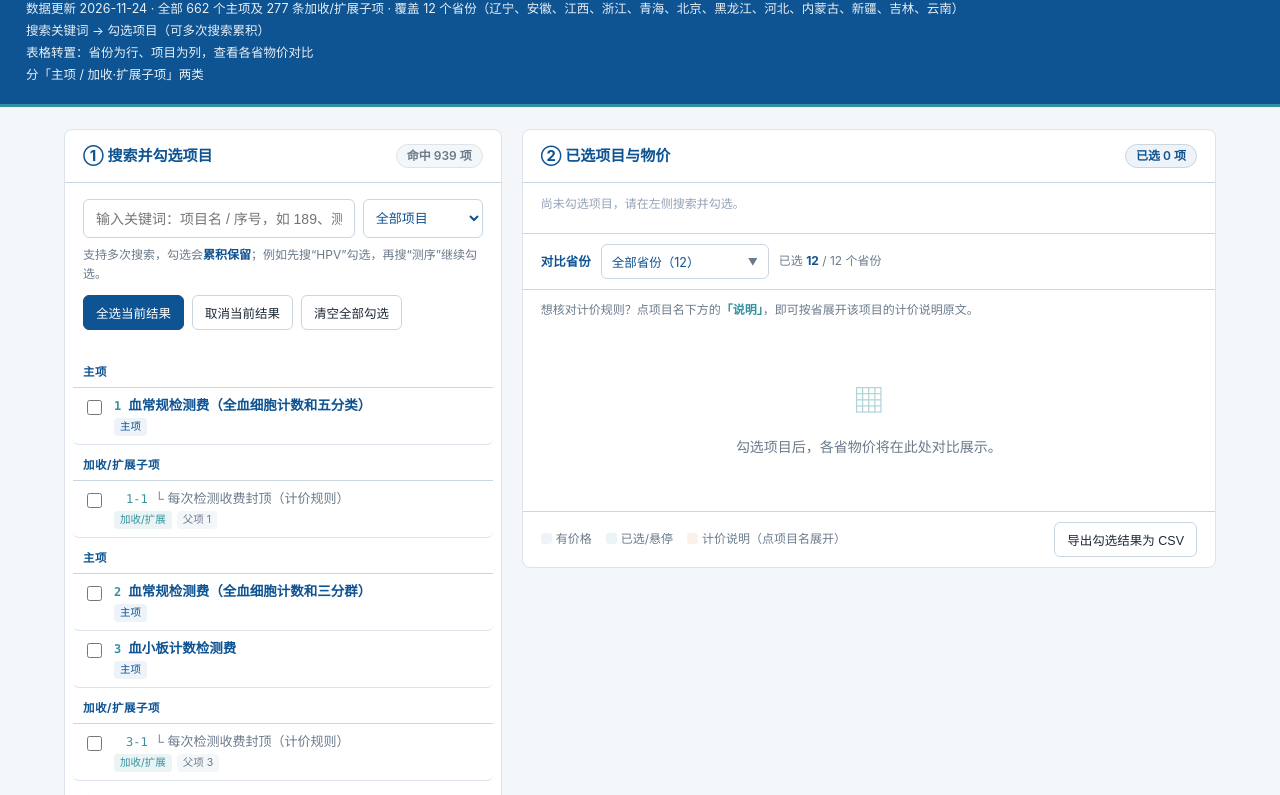
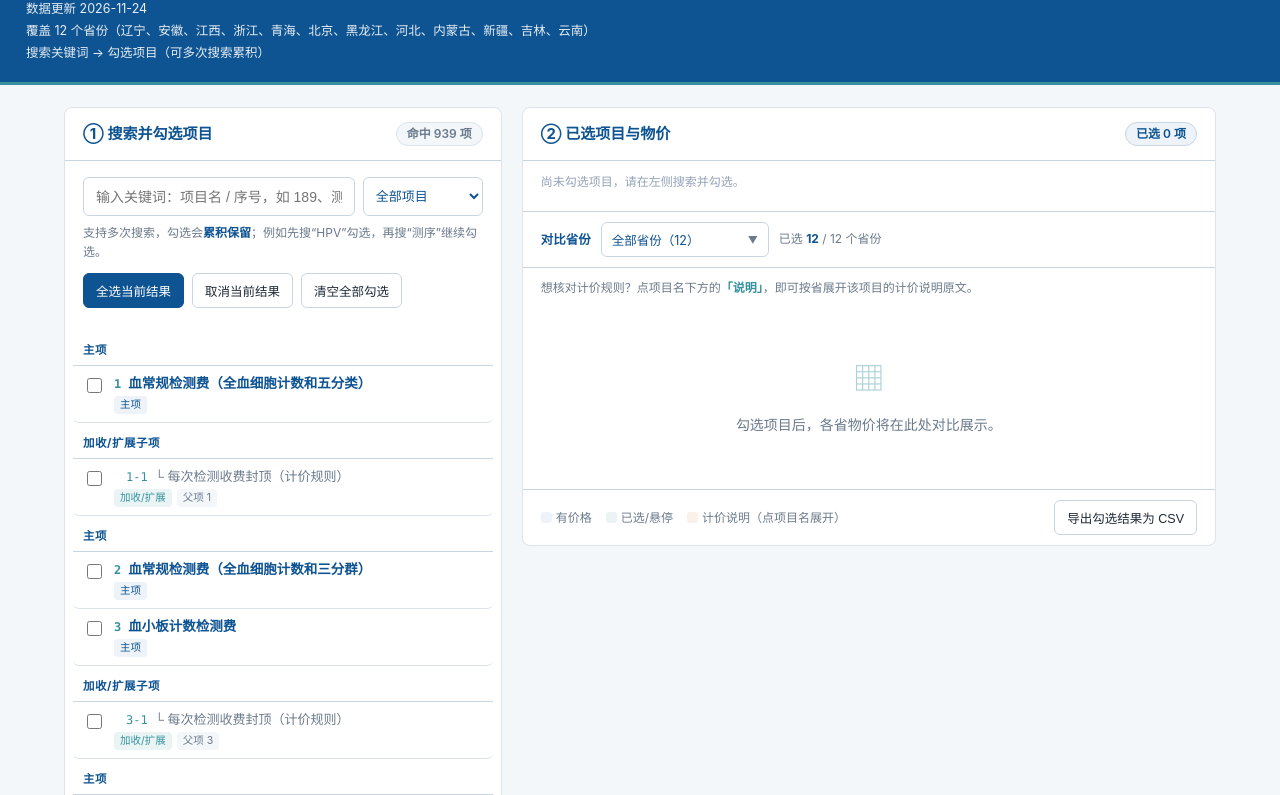
Before and after one commit to elleryzhao/price-query, a plain HTML site: page index.html in a window 1280 px wide. Shown: the part 56-851 px from the top of the page. Drawn offline with Linux system fonts and the light colour scheme.

Commit message:
顶部说明精简为三段：数据更新时间/覆盖省份/搜索方法

```diff
--- a/index.html
+++ b/index.html
@@ -125,10 +125,9 @@ tbody td.note-c{background:var(--orange-l);white-space:normal;text-align:left;fo
 <body data-page-node-id="GRvYCij4dBAAvqARax1DiR">
 <header data-page-node-id="ck5XXM061BZIZrL4vQ2Lrs">
   <h1 data-page-node-id="Bw9DotNZY3PW8qgWw6zN9y"><!--pnid:42qt02gowZ4MbsnbZbF71U-->检验立项指南物价查询</h1>
-  <p data-page-node-id="ep3GnbrXBbxaKOL2qPlcvs" id="hdrDesc"><!--pnid:djcNIog2P01wK3QW9LlVEM-->数据更新 2026-11-24 · 覆盖 12 个省份（辽宁、安徽、江西、浙江、青海、北京、黑龙江、河北、内蒙古、新疆、吉林、云南）
-搜索关键词 → 勾选项目（可多次搜索累积）
-表格转置：省份为行、项目为列，查看各省物价对比
-分「主项 / 加收·扩展子项」两类</p>
+  <p data-page-node-id="ep3GnbrXBbxaKOL2qPlcvs" id="hdrDesc"><!--pnid:djcNIog2P01wK3QW9LlVEM-->数据更新 2026-11-24
+覆盖 12 个省份（辽宁、安徽、江西、浙江、青海、北京、黑龙江、河北、内蒙古、新疆、吉林、云南）
+搜索关键词 → 勾选项目（可多次搜索累积）</p>
 </header>
 <div data-page-node-id="OwtGoABUqxUVMNOFJkx5nb" class="wrap">
 <div data-page-node-id="243fUqWzOKLC4DVsjoP4oO" class="grid">
@@ -174,7 +173,7 @@ tbody td.note-c{background:var(--orange-l);white-space:normal;text-align:left;fo
       </div>
       <span data-page-node-id="6N2Ac1WKk6uktRWgwQAOpE" class="pz-hint" id="provHint"><!--pnid:0GIEYzKFDLTXsLEO8M3uGm-->已选 12 / 12 个省份</span>
     </div>
-    <div class="tbl-note">想核对计价规则？点项目名下方的<b>「说明」</b>，即可按省展开该项目的计价说明原文。</div>
+    <div data-page-node-id="DMv8Wq0m5kBvw1yE0okmHJ" class="tbl-note"><!--pnid:Y2gByH3BPXxKHOtAtN2CUy-->想核对计价规则？点项目名下方的<b data-page-node-id="ljYPce92BPvwgb9QL2RsVH"><!--pnid:Q2MlAKcNuIhmlE3ibOxLrp-->「说明」</b><!--pnid:TGvvzAWGxVeYxqWo3nwmhC-->，即可按省展开该项目的计价说明原文。</div>
     <div data-page-node-id="9RmpTR3nFoJcehHacPw7aS" class="table-wrap" id="tableWrap">
       <div data-page-node-id="riU5bUfdNNkW4j68FR5erw" class="tbl-empty"><div data-page-node-id="jHKfZXxCKAHSAI88NUdEvW" class="big"><!--pnid:2FulHjLI0PHRvY95UZhjzH-->▦</div><!--pnid:VXTQKMnr9jOavJUlQN03IK-->勾选项目后，各省物价将在此处对比展示。</div>
     </div>
@@ -199,13 +198,6 @@ ROWS.forEach(r => bySeq[r.seq] = r);
 // 主项 → 其全部加收/扩展子项索引（勾选主项时连带勾选子项）
 const CHILDREN = {};
 ROWS.forEach(r => { if(r.seq !== r.parent){ (CHILDREN[r.parent] = CHILDREN[r.parent] || []).push(r.seq); } });
-// 动态填入项目总数（主项/子项）
-(function(){
-  const mains = ROWS.filter(r=>!r.seq.includes('-')).length;
-  const subs = ROWS.length - mains;
-  const el = document.getElementById('hdrDesc');
-  if(el) el.textContent = el.textContent.replace('覆盖 12 个省份', '全部 '+mains+' 个主项及 '+subs+' 条加收/扩展子项 · 覆盖 12 个省份');
-})();
 // 搜索别名（常见叫法 → 名称关键词）
 const ALIAS = [
   [/hpv|人乳头瘤|乳突/i, ['人乳头瘤','乳头瘤']],
```
